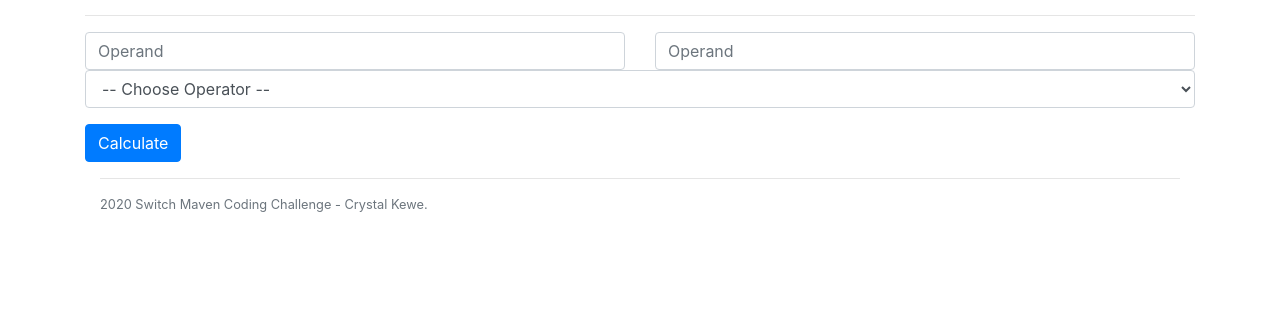
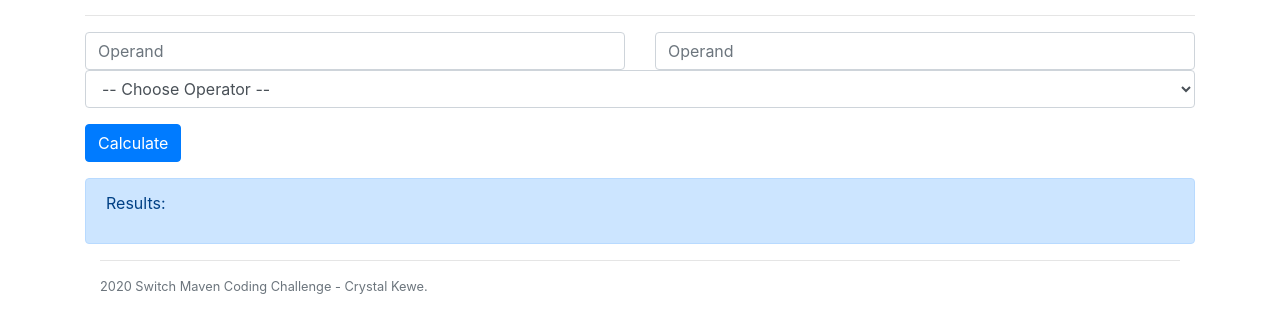
Before and after one commit to cravenhoff/switch_maven_bootcamp, a plain HTML site: page application_stage/01_js_calculator/index.html in a window 1280 px wide. Shown: the part 76-408 px from the top of the page. Drawn offline with nearby package versions, Linux system fonts and the light colour scheme.

Commit message:
Add Results Container
Added the container that will hold the results of the calculator.

```diff
--- a/application_stage/01_js_calculator/index.html
+++ b/application_stage/01_js_calculator/index.html
@@ -49,7 +49,9 @@
 		    </form>
 
 		    <!-- Results Container -->
-
+		    <div id="result" class="alert alert-primary" role="alert">
+			    <p>Results:</p>
+		    </div>
 	    </div>
 
 	    <!-- Footer -->
```
